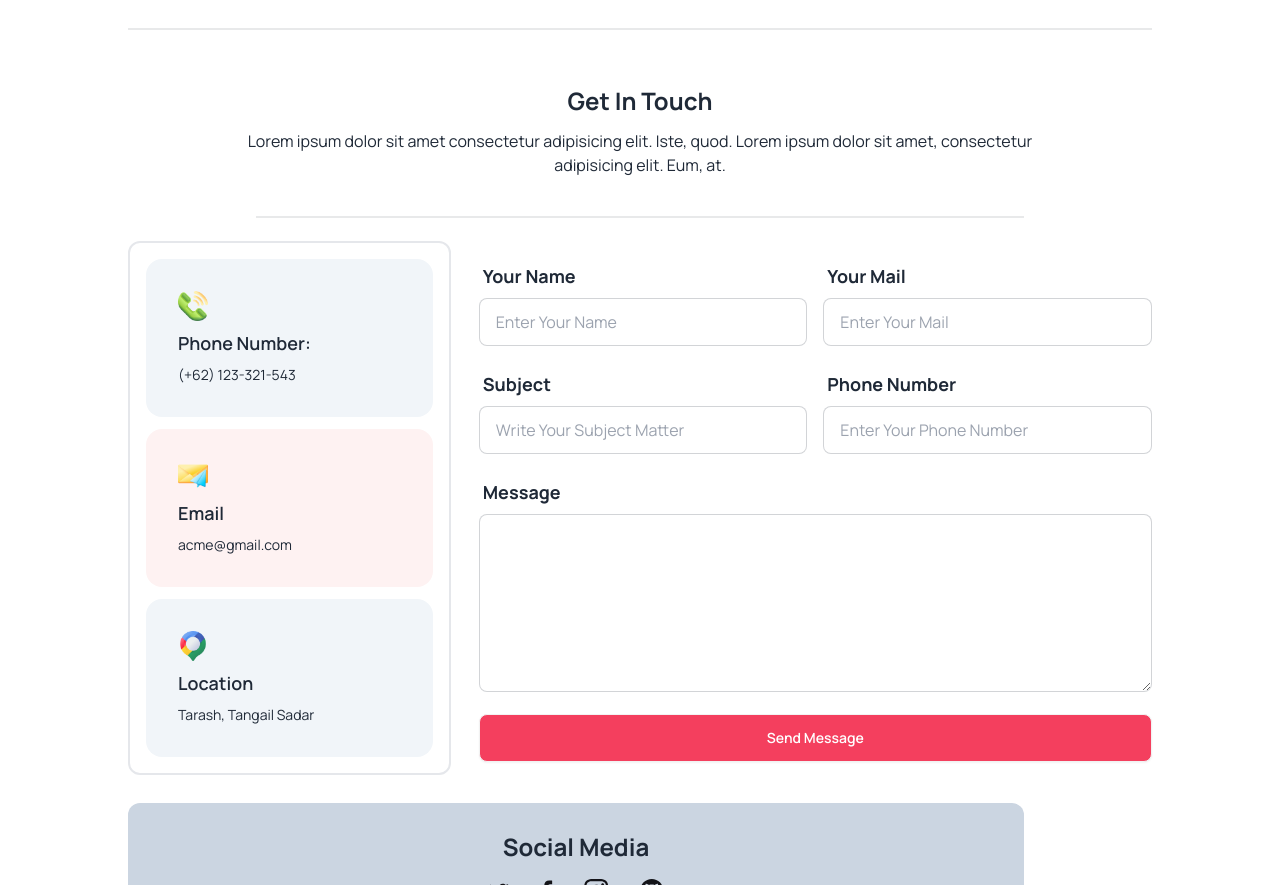
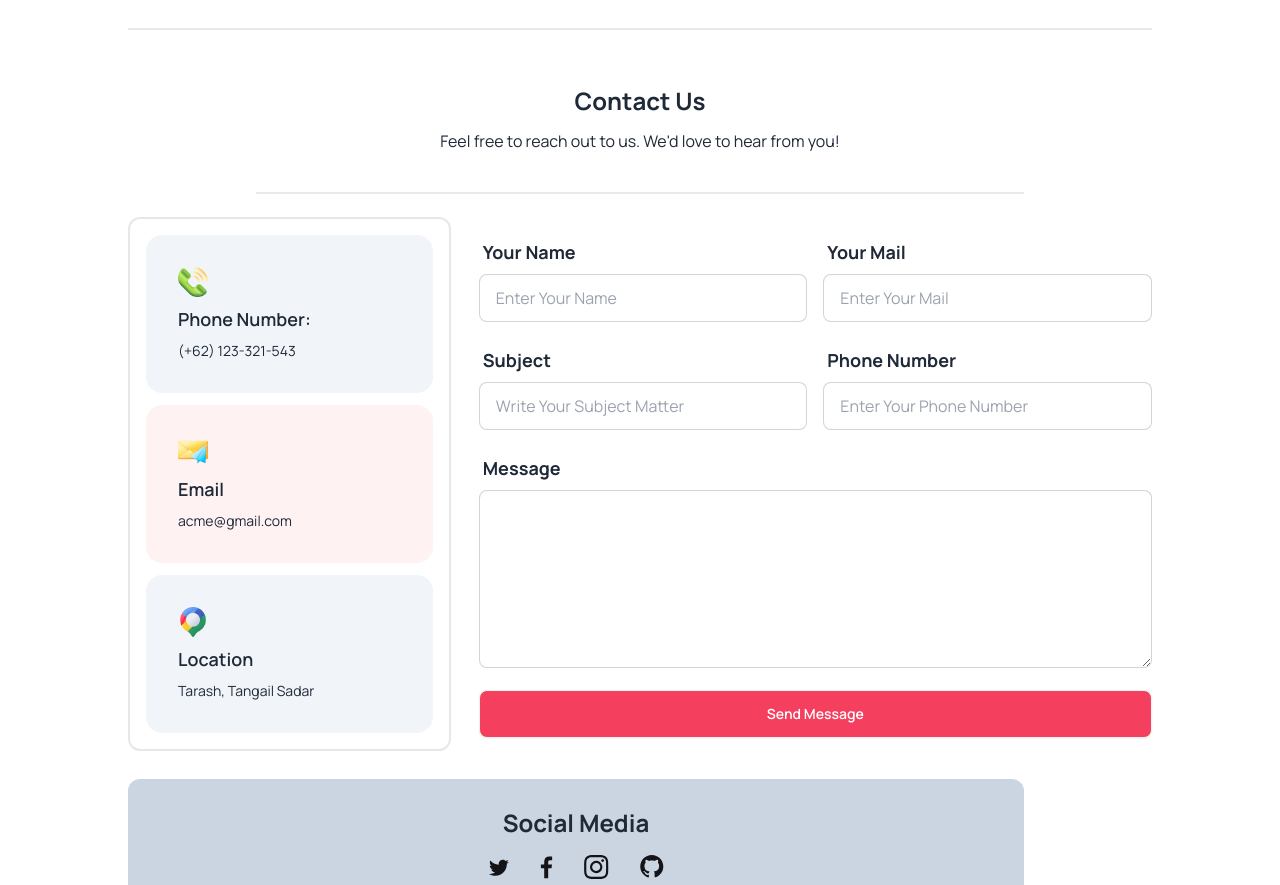
Before and after one commit to moudud-hoq/B9A3-Hockeys, a plain HTML site: page index.html in a window 1280 px wide. Shown: the part 3065-3950 px from the top of the page. Drawn offline with nearby package versions, Linux system fonts and the light colour scheme.

Commit message:
Get In Touch Text Change

```diff
--- a/index.html
+++ b/index.html
@@ -593,9 +593,8 @@
 
         <div class="container mx-auto">
             <div class="text text-center p-4 md:px-28 flex flex-col gap-3">
-                <h1 class="text-2xl font-bold">Get In Touch</h1>
-                <p>Lorem ipsum dolor sit amet consectetur adipisicing elit. Iste, quod. Lorem ipsum dolor sit amet,
-                    consectetur adipisicing elit. Eum, at.</p>
+                <h1 class="text-2xl font-bold">Contact Us</h1>
+                <p>Feel free to reach out to us. We'd love to hear from you!</p>
             </div>
             <!-- Devider -->
             <div class="divider p-2 md:px-32 md:pt-"></div>
@@ -795,8 +794,6 @@
             </nav>
         </div>
 
-
-
     </footer>
     <!-- End Footer -->
 </body>
```
